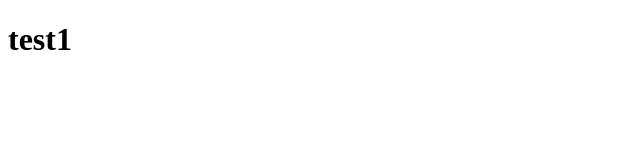
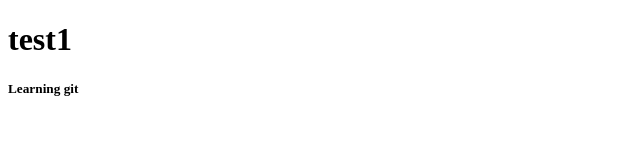
Before and after one commit to ali-em1379/redesigned-fiesta, a plain HTML site: page index.html in a window 1280 px wide. Shown: the full height of the page, 0-640 px from the left. Drawn offline with Linux system fonts and the light colour scheme.

Commit message:
add some text

```diff
--- a/index.html
+++ b/index.html
@@ -7,5 +7,6 @@
 </head>
 <body>
     <h1>test1</h1>
+    <h5>Learning git</h5>
 </body>
 </html>
```
